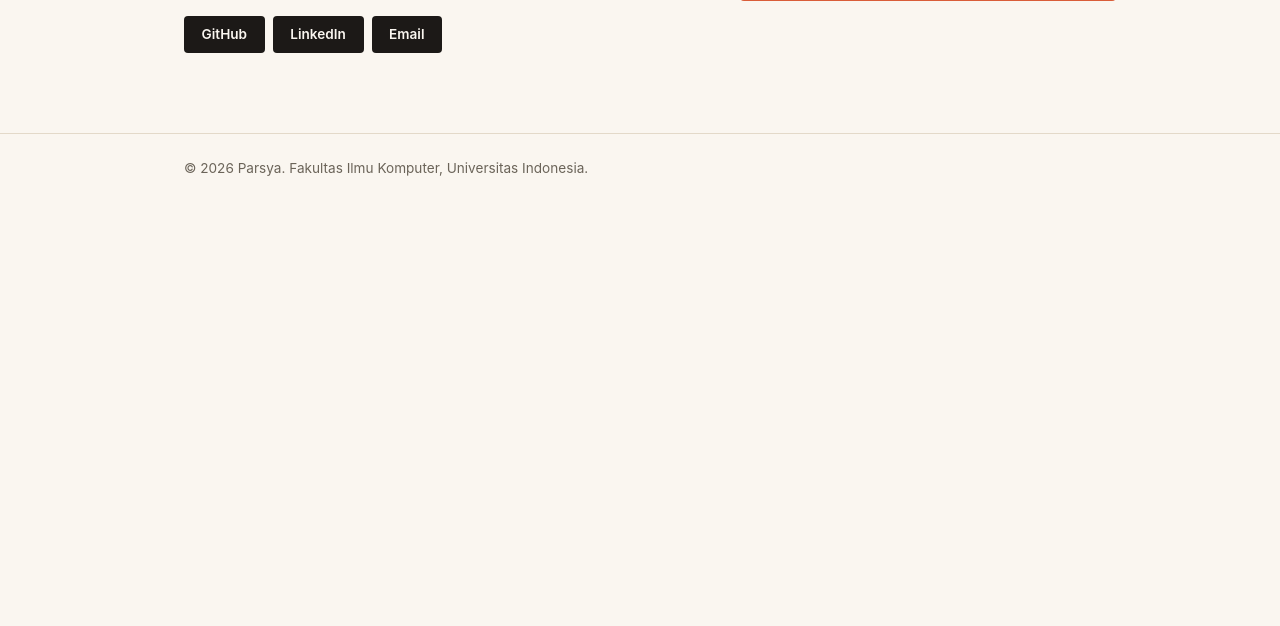
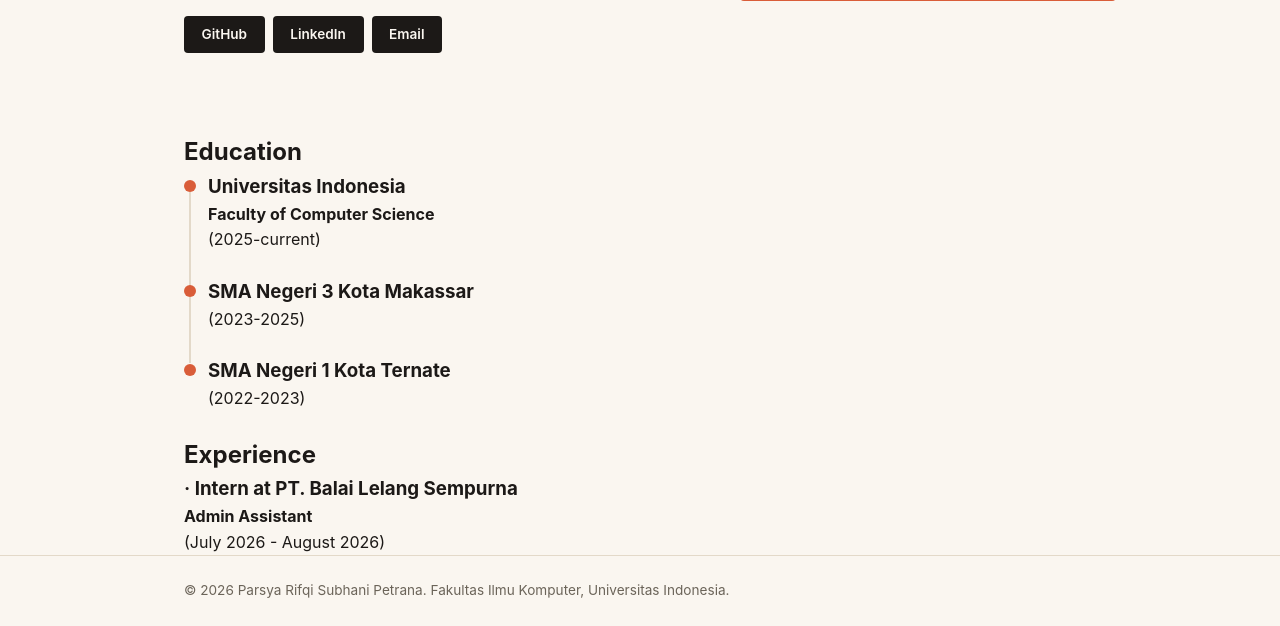
Before and after one commit to parsyarifqi/myportofolio, a Django app: page / in a window 1280 px wide. Shown: the part 614-1240 px from the top of the page. Before the commit the page ends 790 px from the top, so only its background shows below. Run offline with Django 5.2, Linux system fonts and the light colour scheme.

```diff
--- a/static/css/style.css
+++ b/static/css/style.css
@@ -193,3 +193,34 @@ h1, .brand {
         justify-content: flex-start;
     }
 }
+
+.timeline-item{
+    position: relative;
+    padding-left:24px;
+    margin-bottom: 1.5rem
+}
+
+.timeline-item::before{
+    content: "";
+    position:absolute;
+    width:12px;
+    height:12px;
+    border-radius:50%;
+    background-color:var(--accent);
+    left: 0px;
+    top:8px;
+}
+
+.timeline-item::after{
+    content:"";
+    position:absolute;
+    left:4.75px;
+    top: 20px;
+    width:2px;
+    height: 120%;
+    background-color: var(--line);
+}
+
+.timeline-item:last-child::after{
+    display:none;
+}
--- a/templates/index.html
+++ b/templates/index.html
@@ -45,16 +45,48 @@
                     <div class="social-links">
                         <a href="https://github.com/parsyarifqi" class="social-link">GitHub</a>
                         <a href="https://www.linkedin.com/in/parsya-rifqi-subhani-petrana-8b3368305/" class="social-link">LinkedIn</a>
-                        <a href="parsyapetrana4@gmail.com" class="social-link">Email</a>
+                        <a href="mailto:parsyapetrana4@gmail.com" class="social-link">Email</a>
                     </div>
                 </div>
+            </div>
+        </section>
+
+        <section id="education">
+            <div class="container timeline-container">
+                <h2>Education</h2>
+                <article class="timeline-item">
+                    <h3>Universitas Indonesia</h3>
+                    <h4>Faculty of Computer Science</h4>
+                    <p>(2025-current)</p>
+                </article>
+
+                <article class="timeline-item">
+                    <h3>SMA Negeri 3 Kota Makassar</h3>
+                    <p>(2023-2025)</p>
+                </article>
+
+                <article class="timeline-item">
+                    <h3>SMA Negeri 1 Kota Ternate</h3>
+                    <p>(2022-2023)</p>
+                </article>
+            </div>
+        </section>
+
+        <section id="experience">
+            <div class="container experience-container">
+                <h2>Experience</h2>
+                <article class="experience-item">
+                    <h3>&middot; Intern at PT. Balai Lelang Sempurna</h3>
+                    <h4>Admin Assistant</h4>
+                    <p>(July 2026 - August 2026)</p>
+                </article>
             </div>
         </section>
     </main>
 
     <footer class="site-footer">
         <div class="container">
-            <p>&copy; 2026 Parsya. Fakultas Ilmu Komputer, Universitas Indonesia.</p>
+            <p>&copy; 2026 Parsya Rifqi Subhani Petrana. Fakultas Ilmu Komputer, Universitas Indonesia.</p>
         </div>
     </footer>
 </body>
```
Also changed, not shown: 1 other file.
